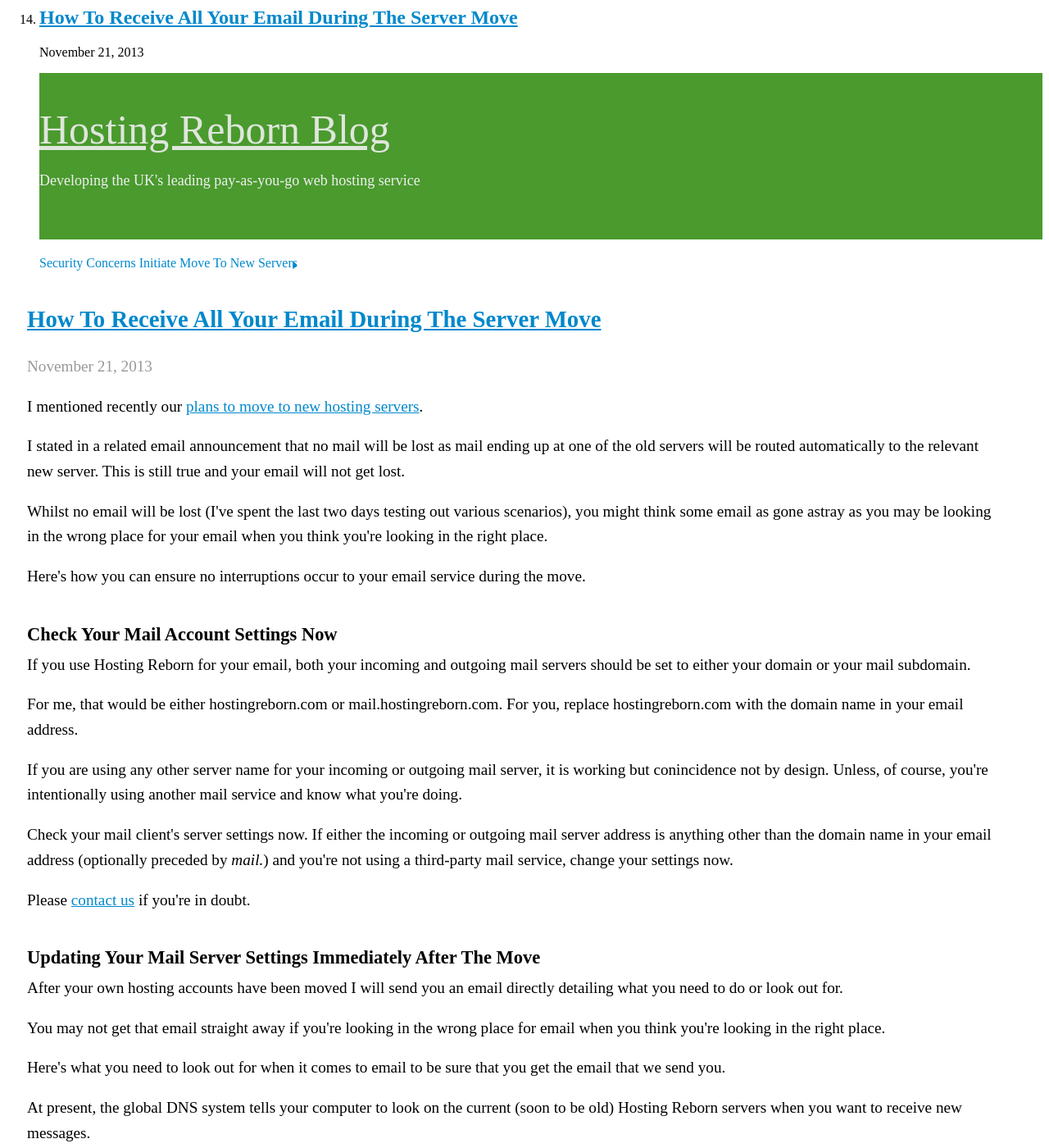
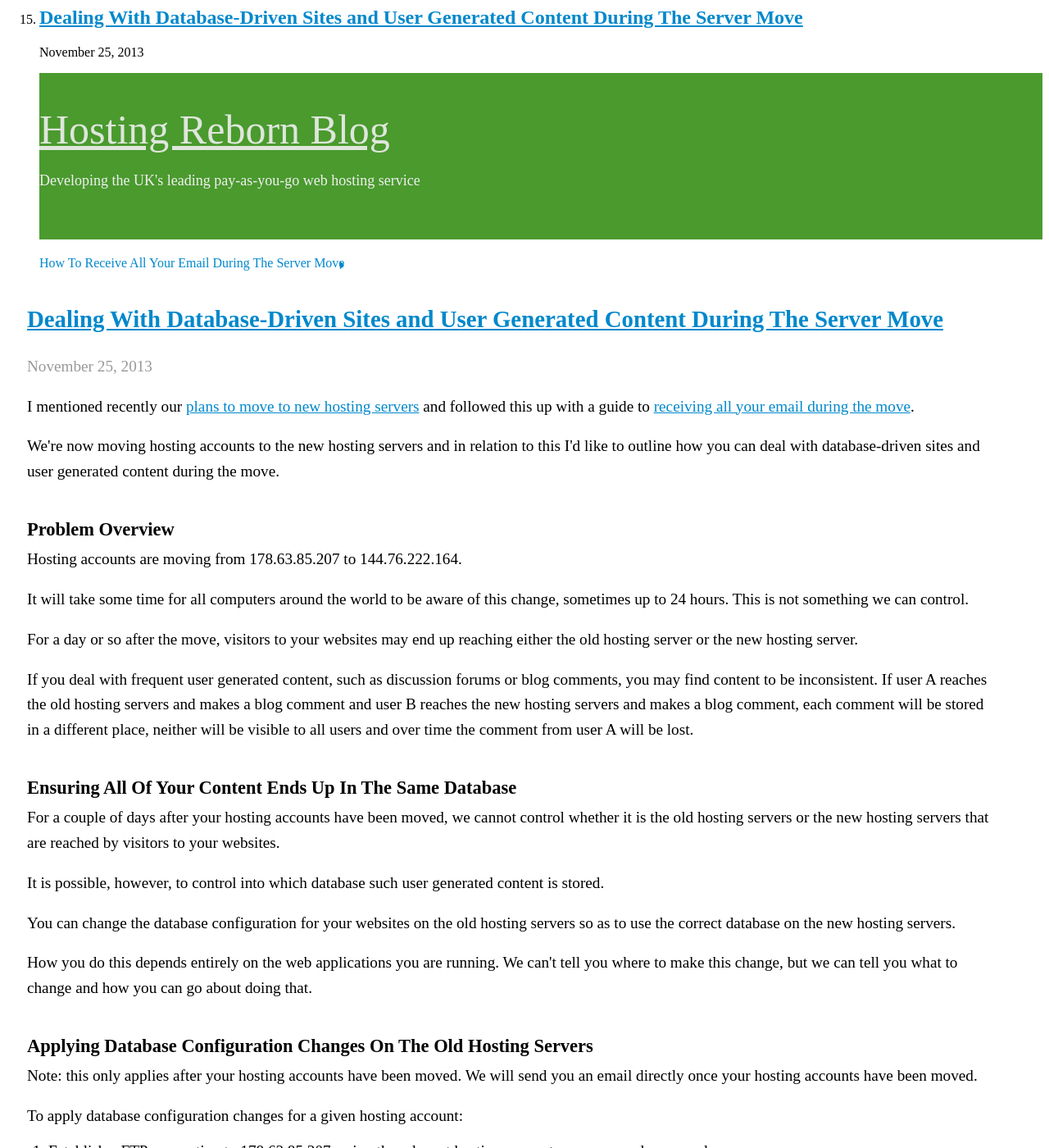
Before and after one commit to webignition/blog.hostingreborn.com, a Jekyll site: the page built from archive_source/index.html, in a window 1280 px wide and 1400 px high. Shown: the whole window at 82% size. Built offline with Jekyll 4.4.1, drawn with Linux system fonts in a browser that asks for light colours; nearby versions of some CDN libraries; comment, search, counter and statistics services are not loaded; a style sheet for code colours, icons or effects is not loaded; some of the changed text lies outside the part shown.

Commit message:
dealing with ugc during the move

```diff
--- /dev/null
+++ b/_posts/2013-11-25-dealing-with-database-driven-sites-and-user-generated-content-during-the-server-move.html
@@ -0,0 +1,161 @@
+---
+layout: default
+title: "Dealing With Database-Driven Sites and User Generated Content During The Server Move"
+author:
+name: Jon Cram
+url: http://webignition.net
+---
+
+<div class="section section-first">
+
+    <p>
+        I mentioned recently our <a href="/security-concerns-initiate-move-to-new-servers/">plans to move to new hosting servers</a>
+        and followed this up with a guide to <a href="/how-to-receive-all-your-email-during-the-server-move/">receiving all your email during the move</a>.
+    </p>
+
+    <p>
+        We're now moving hosting accounts to the new hosting servers and in relation
+        to this I'd like to outline how you can deal with database-driven sites
+        and user generated content during the move.
+    </p>
+</div>
+
+
+<!-- http://docs.cpanel.net/twiki/bin/view/AllDocumentation/WHMDocs/MySQLHosts  -->
+
+<div class="section">
+    <h3>Problem Overview</h3>
+
+    <p>
+        Hosting accounts are moving from 178.63.85.207 to 144.76.222.164.
+    </p>
+
+    <p>
+        It will take some time for all computers around the world to be aware of this change, sometimes up to 24 hours. This
+        is not something we can control.
+    </p>
+
+    <p>
+        For a day or so after the move, visitors to your websites may end up reaching either the old hosting server or the
+        new hosting server.
+    </p>
+
+    <p>
+        If you deal with frequent user generated content, such as discussion forums or blog comments, you may find
+        content to be inconsistent. If user A reaches the old hosting servers and makes a blog comment and user B
+        reaches the new hosting servers and makes a blog comment, each comment will be stored in a different place,
+        neither will be visible to all users and over time the comment from user A will be lost.
+    </p>
+</div>
+
+<div class="section">
+    <h3>Ensuring All Of Your Content Ends Up In The Same Database</h3>
+
+    <p>
+        For a couple of days after your hosting accounts have been moved, we
+        cannot control whether it is the old hosting servers or the new hosting
+        servers that are reached by visitors to your websites.
+    </p>
+
+    <p>
+        It is possible, however, to control into which database such user generated content
+        is stored.
+    </p>
+
+    <p>
+        You can change the database configuration for your websites on the old
+        hosting servers so as to use the correct database on the new hosting servers.
+    </p>
+
+    <p>
+        How you do this depends entirely on the web applications you are running.
+        We can't tell you where to make this change, but we can tell you what to change
+        and how you can go about doing that.
+    </p>
+</div>
+
+<div class="section">
+    <h3>Applying Database Configuration Changes On The Old Hosting Servers</h3>
+
+    <p>
+        Note: this only applies after your hosting accounts have been moved. We will
+        send you an email directly once your hosting accounts have been moved.
+    </p>
+
+    <p>
+        To apply database configuration changes for a given hosting account:
+    </p>
+
+    <ol>
+        <li>
+            <p>
+                Establish a FTP connection to 178.63.85.207, using the relevant
+                hosting account username and password.
+            </p>
+        </li>
+        <li>
+            <p>
+                Navigate to your database configuration settings file. What this
+                is called and where is located depends entirely on the web application
+                you are running. If you're not sure, Google is your friend.
+            </p>
+        </li>
+        <li>
+            <p>
+                Change the database host from the current setting (most likely 'localhost')
+                to 144.76.222.164.
+            </p>
+        </li>
+        <li>
+            <p>
+                Save and upload your changes.
+            </p>
+        </li>
+    </ol>
+</div>
+
+<div class="section">
+    <h3>Verifying That Remote MySQL Connections Are Allowed</h3>
+
+    <p>
+        The above changes will ensure that your web applications running on the old
+        hosting servers will use the relevant database on the new hosting servers.
+    </p>
+
+    <p>
+        We have configured the MySQL server on the new hosting servers to allow
+        remote connections from the old hosting servers.
+    </p>
+
+    <p>
+        This may not work as expected if you have ever set up additional MySQL
+        access hosts.
+    </p>
+
+    <p>
+        To verify your current MySQL access hosts settings:
+    </p>
+
+    <ol>
+        <li>
+            <p>
+                Log in to cPanel on the new hosting servers. The cPanel address
+                will have changed. Log in to your Hosting Reborn account to
+                determine the correct cPanel address.
+            </p>
+        </li>
+        <li>
+            <p>
+                Navigate to the additional MySQL access hosts section. Refer
+                to the <a href="http://docs.cpanel.net/twiki/bin/view/AllDocumentation/WHMDocs/MySQLHosts">relevant cPanel documentation</a> if you are not sure where this
+                is and what it does.
+            </p>
+        </li>
+        <li>
+            <p>
+                Check that 178.63.85.207 is listed as an allowed host. Add this
+                if missing.
+            </p>
+        </li>
+    </ol>
+</div>
--- a/archive/index.html
+++ b/archive/index.html
@@ -4,6 +4,23 @@
 is_archive: true
 ---
 <ol class="archive">
+
+
+    <li value="15">
+        <h2><a href="/dealing-with-database-driven-sites-and-user-generated-content-during-the-server-move/">Dealing With Database-Driven Sites and User Generated Content During The Server Move </a></h2>
+        <p class="post-date">November 25, 2013</p>
+
+
+
+        <p>
+        I mentioned recently our <a href="/security-concerns-initiate-move-to-new-servers/">plans to move to new hosting servers</a>
+        and followed this up with a guide to <a href="/how-to-receive-all-your-email-during-the-server-move/">receiving all your email during the move</a>.
+    </p>
+
+
+
+
+    </li>
 
 
     <li value="14">
```
Also changed, not shown: sitemap.xml (+9 -3 lines).
